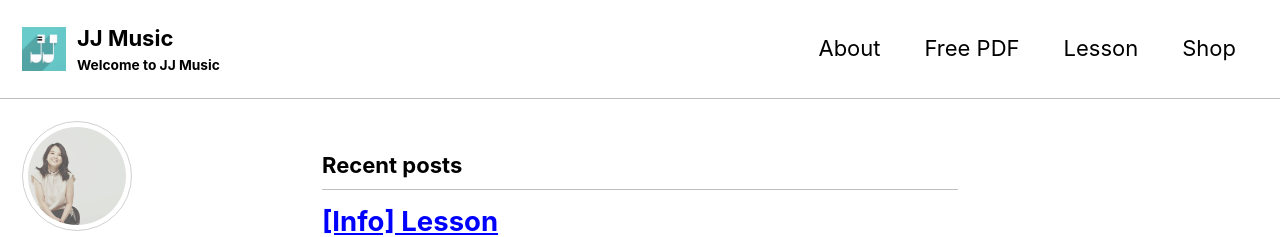
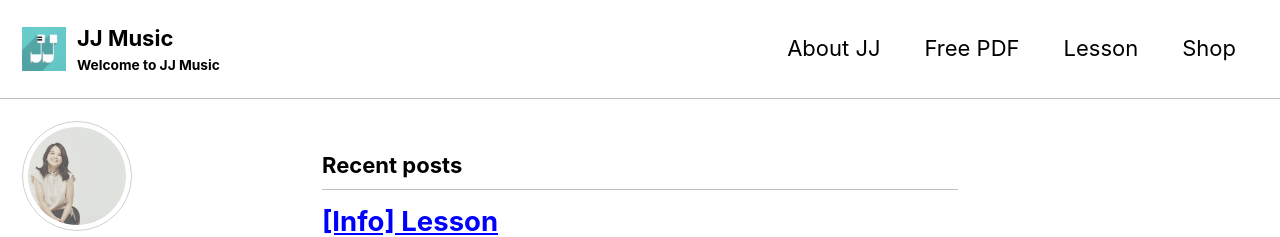
Before and after one commit to jjmusic-online/jjmusic-online.github.io, a Jekyll site: the page built from index.html, in a window 1280 px wide. Shown: the top 237 px of the page. Built offline with Jekyll 4.4.1, drawn with Linux system fonts in a browser that asks for light colours; cached includes are drawn as plain includes; nearby versions of some CDN libraries; the list of posts is cut into pages by our own code.

```diff
--- a/_data/navigation.yml
+++ b/_data/navigation.yml
@@ -1,6 +1,6 @@
 # main links
 main:
-  - title: "About"
+  - title: "About JJ"
     url: /about
     descrition: About myself
   - title: "Free PDF"
```
